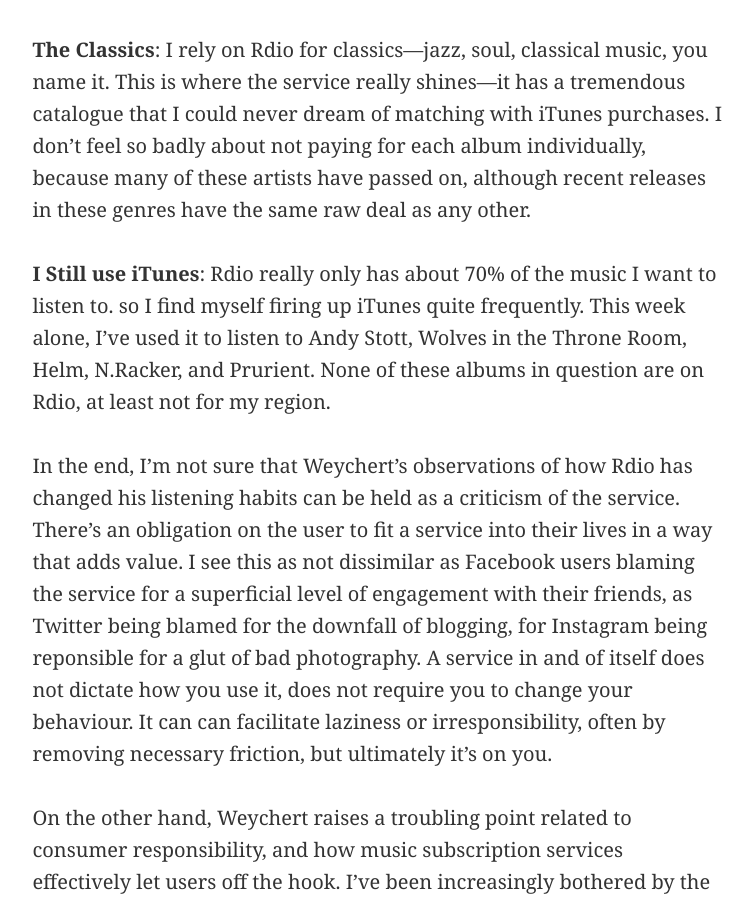
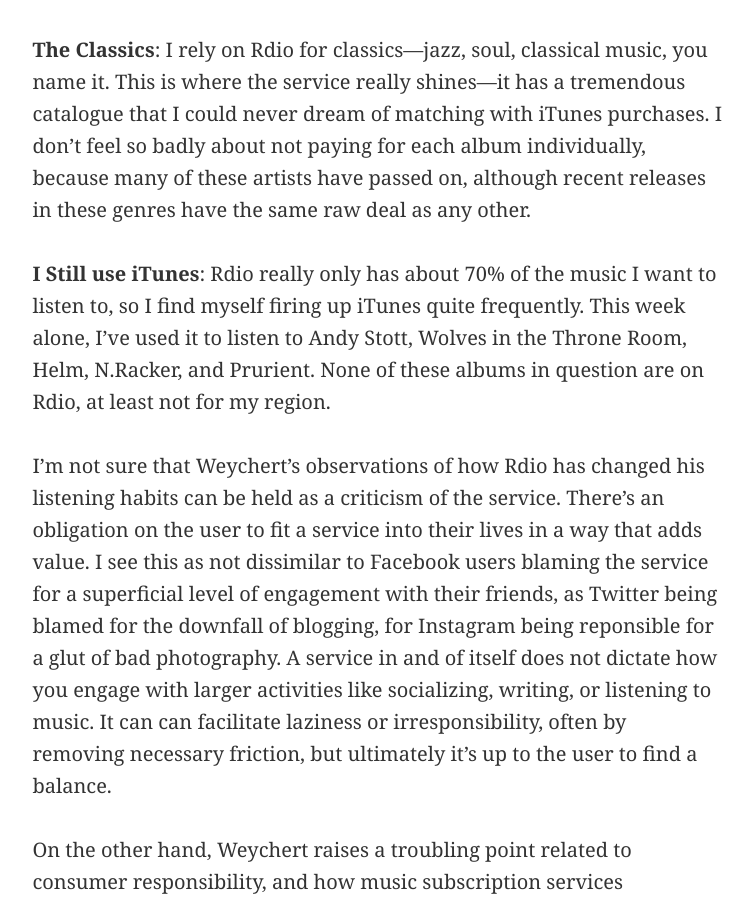
Before and after one commit to kevinfinlayson/kevinfinlayson.com, a Jekyll site: the page built from index.html, in a window 1280 px wide and 900 px high, scrolled down 1546 px. Shown: the whole window, without its empty margins (262-1015 px from the left). Built offline with Jekyll 4.4.1, drawn with Linux system fonts in a browser that asks for light colours; nearby versions of some CDN libraries; the list of posts is cut into pages by our own code; comment, search, counter and statistics services are not loaded.

Commit message:
Rdio post edits

```diff
--- a/_posts/2012-09-13-rdio-tangibility-and-responsibility.md
+++ b/_posts/2012-09-13-rdio-tangibility-and-responsibility.md
@@ -17,9 +17,9 @@
 
 **The Classics**: I rely on Rdio for classics—jazz, soul, classical music, you name it. This is where the service really shines—it has a tremendous catalogue that I could never dream of matching with iTunes purchases. I don’t feel so badly about not paying for each album individually, because many of these artists have passed on, although recent releases in these genres have the same raw deal as any other.
 
-**I Still use iTunes**: Rdio really only has about 70% of the music I want to listen to. so I find myself firing up iTunes quite frequently. This week alone, I’ve used it to listen to Andy Stott, Wolves in the Throne Room, Helm, N.Racker, and Prurient. None of these albums in question are on Rdio, at least not for my region.
+**I Still use iTunes**: Rdio really only has about 70% of the music I want to listen to, so I find myself firing up iTunes quite frequently. This week alone, I’ve used it to listen to Andy Stott, Wolves in the Throne Room, Helm, N.Racker, and Prurient. None of these albums in question are on Rdio, at least not for my region.
 
-In the end, I’m not sure that Weychert’s observations of how Rdio has changed his listening habits can be held as a criticism of the service. There’s an obligation on the user to fit a service into their lives in a way that adds value. I see this as not dissimilar as Facebook users blaming the service for a superficial level of engagement with their friends, as Twitter being blamed for the downfall of blogging, for Instagram being reponsible for a glut of bad photography. A service in and of itself does not dictate how you use it, does not require you to change your behaviour. It can can facilitate laziness or irresponsibility, often by removing necessary friction, but ultimately it’s on you.
+I’m not sure that Weychert’s observations of how Rdio has changed his listening habits can be held as a criticism of the service. There’s an obligation on the user to fit a service into their lives in a way that adds value. I see this as not dissimilar to Facebook users blaming the service for a superficial level of engagement with their friends, as Twitter being blamed for the downfall of blogging, for Instagram being reponsible for a glut of bad photography. A service in and of itself does not dictate how you engage with larger activities like socializing, writing, or listening to music. It can can facilitate laziness or irresponsibility, often by removing necessary friction, but ultimately it’s up to the user to find a balance.
 
 On the other hand, Weychert raises a troubling point related to consumer responsibility, and how music subscription services effectively let users off the hook. I’ve been increasingly bothered by the fact that the artists I listen to through Rdio are getting a [raw deal](http://www.informationisbeautiful.net/2010/how-much-do-music-artists-earn-online/), not being adequately paid for the music.
 
```
